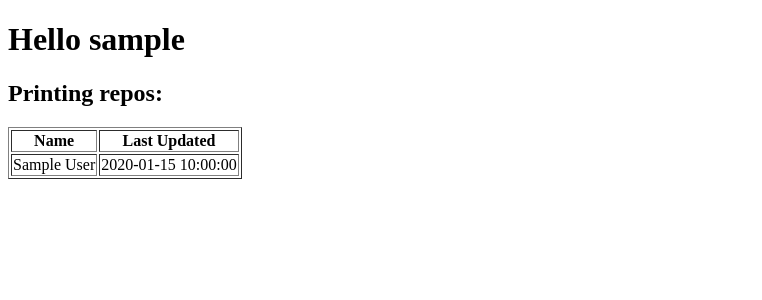
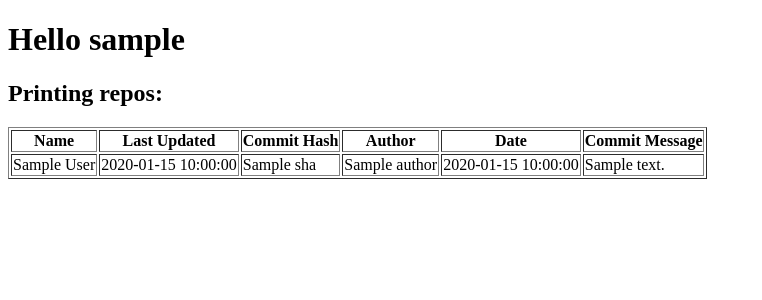
Before and after one commit to aoneillmark/SSE_proj2, a Python web app: template templates/hello_username.html in a window 1280 px wide. Shown: the top 300 px of the page, without its empty margins (0-762 px from the left). Run offline with Jinja, Linux system fonts and the light colour scheme; the template is opened without the code that fills it: most values are stand-ins (such as "Sample title", 1, 10 or a date in 2020).

Commit message:
Added columns for extra commit stuff

```diff
--- a/templates/hello_username.html
+++ b/templates/hello_username.html
@@ -11,13 +11,22 @@
                 <tr>
                     <th>Name</th>
                     <th>Last Updated</th>
+                    <th>Commit Hash</th>
+                    <th>Author</th>
+                    <th>Date</th>
+                    <th>Commit Message</th>
+
                 </tr>
             </thead>
             <tbody>
-                {% for repo in github_repos %}
+                {% for item in repo_commits %}
                     <tr>
-                        <td>{{ repo.full_name }}</td>
-                        <td>{{ repo.updated_at }}</td>
+                        <td>{{ item.repo.full_name }}</td>
+                        <td>{{ item.repo.updated_at }}</td>
+                        <td>{{ item.commit.sha }}</td>
+                        <td>{{ item.commit.commit.author.name }}</td>
+                        <td>{{ item.commit.commit.author.date }}</td>
+                        <td>{{ item.commit.commit.message }}</td>
 
                     </tr>
                 {% endfor %}
```
Also changed, not shown: app.py (+12 -10 lines), test.py (+7 -1 lines).
